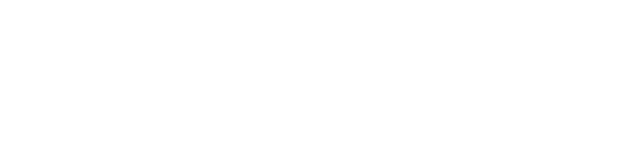
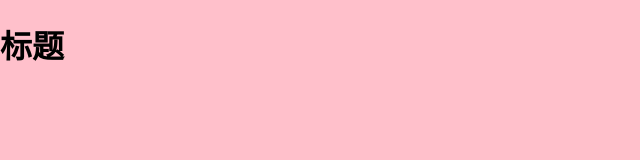
Before and after one commit to Sunflowerkdy/project_01, a plain HTML site: page index.html in a window 1280 px wide. Shown: the whole page, without its empty margins (0-640 px from the left). Drawn offline with Linux system fonts and the light colour scheme.

Commit message:
修改了index.css

```diff
--- /dev/null
+++ b/index.css
@@ -0,0 +1,6 @@
+html,
+body {
+    margin: 0;
+    padding: 0;
+    background-color: pink;
+}
--- a/index.html
+++ b/index.html
@@ -6,9 +6,12 @@
     <meta http-equiv="X-UA-Compatible" content="IE=edge">
     <meta name="viewport" content="width=device-width, initial-scale=1.0">
     <title>Document</title>
+    <link rel="stylesheet" href="index.css">
+    <script src="index.js"></script>
 </head>
 
 <body>
+    <h1>标题</h1>
     <div></div>
 </body>
 
```
Also changed, not shown: index.js (added).
